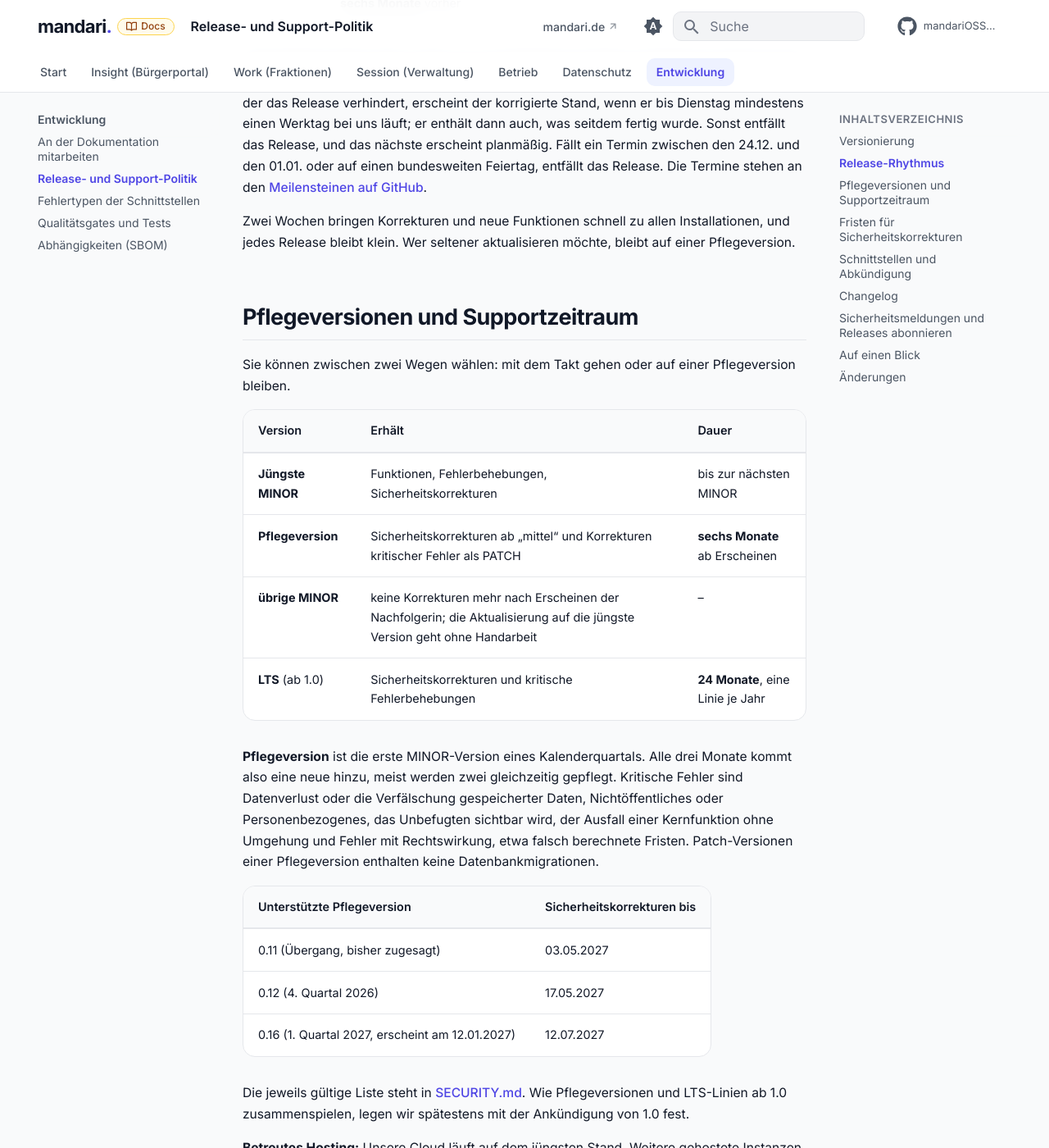
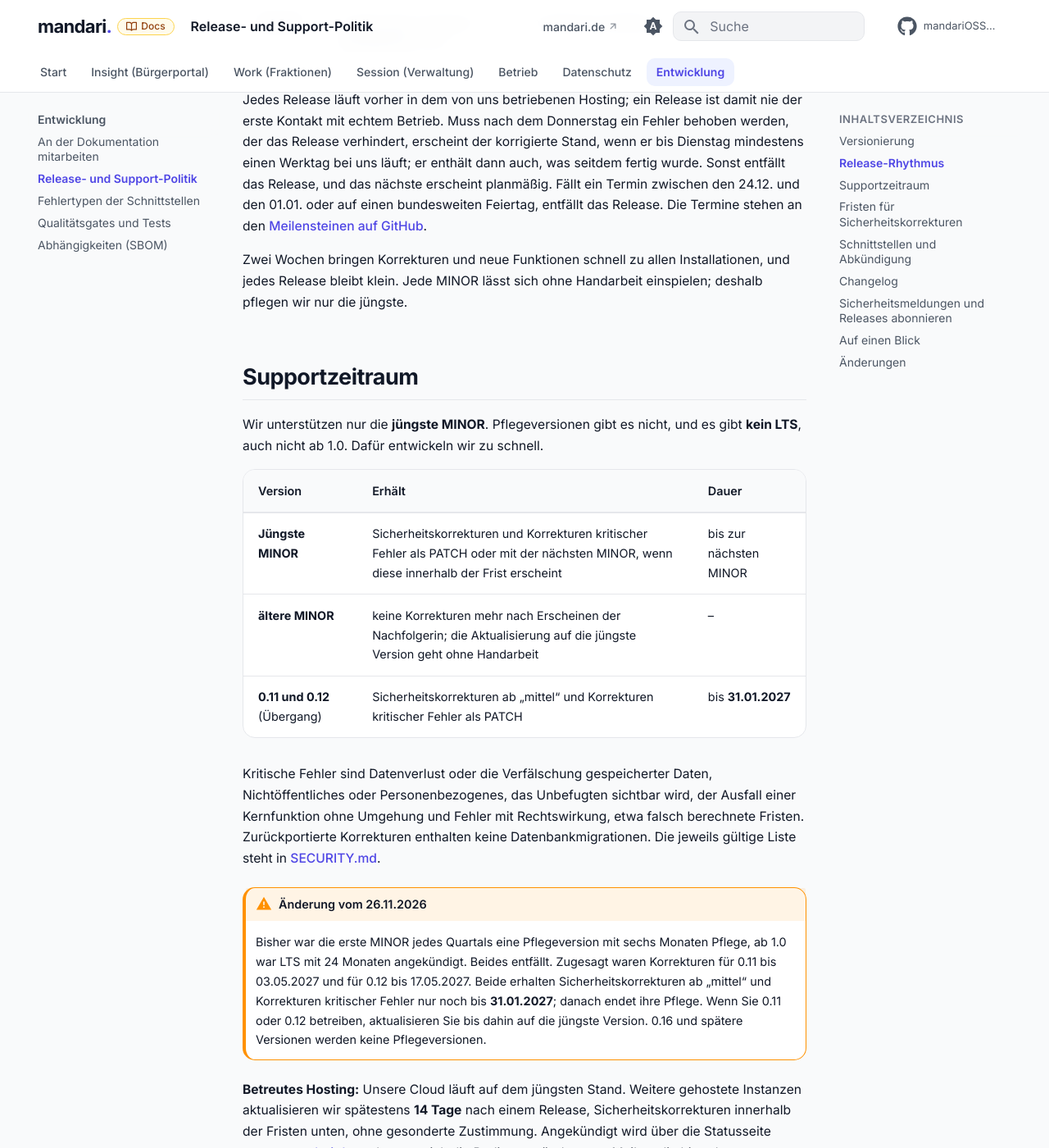
Before and after one commit to mandariOSS/docs, an MkDocs documentation site: the page built from docs/entwicklung/release-politik.md, in a window 1280 px wide and 1400 px high, scrolled down 1686 px. Shown: the whole window at 82% size. Built offline with MkDocs 1.6.1 and Material for MkDocs 9.7.7, drawn with Linux system fonts in a browser that asks for light colours; comment, search, counter and statistics services are not loaded; some of the changed text lies outside the part shown.

Commit message:
Release-Politik: keine Pflegeversionen und kein LTS, MAJOR drei Monate vorher
Entscheidung der Projektleitung vom 26.11.2026, gleichlautend mit
docs/RELEASE_POLITIK.md und SECURITY.md im Repository mandariOSS/mandari:
- Unterstützt wird nur die jüngste MINOR. Keine Pflegeversionen je Quartal,
  kein LTS, auch nicht ab 1.0.
- 0.11 und 0.12 erhalten Korrekturen nur noch bis 31.01.2027 statt bis
  03.05.2027 bzw. 17.05.2027; 0.16 wird keine Pflegeversion.
- Niedrige Sicherheitsbefunde mit der nächsten MINOR.
- MAJOR mindestens drei statt sechs Monate vorher angekündigt.

Abschnitt „Pflegeversionen und Supportzeitraum“ heißt jetzt „Supportzeitraum“;
der Verweis aus „Updates und Backups“ zeigt auf den neuen Anker.

```diff
--- a/docs/entwicklung/release-politik.md
+++ b/docs/entwicklung/release-politik.md
@@ -8,7 +8,7 @@ description: Wie mandari versioniert wird, wie oft Releases erscheinen, welche V
 Kommunen planen Fachverfahren über Jahre. Diese Seite legt fest, wie mandari versioniert wird, wie oft Releases erscheinen, welche Versionen wie lange Korrekturen erhalten, in welcher Frist Sicherheitslücken geschlossen werden und wie lange Schnittstellen stabil bleiben. Sie ist die verbindliche Grundlage für Betreiber, Selbstbetreiber und Vergabestellen.
 
 !!! info "Stand"
-    Fassung vom 11.11.2026, gültig ab Version 0.13.0: Release alle zwei Wochen, Pflegeversionen je Quartal. Die erste Fassung wurde am 17.09.2026 beschlossen und galt ab 0.10.0. Änderungen vermerken wir unten mit Datum. Die Fassung im Repository steht in `docs/RELEASE_POLITIK.md`.
+    Fassung vom 26.11.2026: keine Pflegeversionen und kein LTS, unterstützt wird nur die jüngste MINOR; eine MAJOR-Version kündigen wir mindestens drei Monate vorher an. Die vorige Fassung vom 11.11.2026 galt ab Version 0.13.0 (Release alle zwei Wochen). Die erste Fassung wurde am 17.09.2026 beschlossen und galt ab 0.10.0. Änderungen vermerken wir unten mit Datum. Die Fassung im Repository steht in `docs/RELEASE_POLITIK.md`.
 
 ## Versionierung
 
@@ -18,9 +18,9 @@ mandari folgt [Semantic Versioning 2.0](https://semver.org/lang/de/) (`MAJOR.MIN
 |------|-----------|-------------------|----------|
 | **PATCH** | nur Fehlerbehebungen und Sicherheitskorrekturen, keine neuen Funktionen | ohne Prüfung einspielen | 0.16.0 → 0.16.1 |
 | **MINOR** | neue Funktionen, Einstellungen, Schnittstellenversionen; alles Bisherige läuft weiter | einspielen ohne Handarbeit | 0.16 → 0.17 |
-| **MAJOR** | eine Migration mit Handarbeit, der Bruch einer veröffentlichten Schnittstelle oder der Wegfall einer Funktion | Umstellung planen; wir kündigen sie lange vorher an | 1.x → 2.0 |
+| **MAJOR** | eine Migration mit Handarbeit, der Bruch einer veröffentlichten Schnittstelle oder der Wegfall einer Funktion | Umstellung planen; wir kündigen sie mindestens drei Monate vorher an | 1.x → 2.0 |
 
-**Vor 1.0** halten wir uns bereits an diese Regeln. Brechende Änderungen sind bis 1.0 in einer MINOR-Version nur ausnahmsweise erlaubt: Sie stehen mindestens vier Wochen vorher im Changelog unter „Abgekündigt“, bekommen eine Migrationsanleitung und kommen nie in eine Patch-Version einer Pflegeversion.
+**Vor 1.0** halten wir uns bereits an diese Regeln. Brechende Änderungen sind bis 1.0 in einer MINOR-Version nur ausnahmsweise erlaubt: Sie stehen mindestens vier Wochen vorher im Changelog unter „Abgekündigt“, bekommen eine Migrationsanleitung und kommen nie in eine PATCH-Version.
 
 Die Container-Images tragen die Version als Tag, zum Beispiel `v0.16.0`. Dazu gibt es bewegliche Tags (`v0.16` für die jüngste Patch-Version einer Linie, `latest`) und Entwicklungs-Tags, siehe [Updates und Backups](../betrieb/updates-backups.md#versionen). Entwicklungsstände (`dev`, `dev-<commit>`) sind keine Releases und tragen keine Zusage. Zu jedem Release gehört eine Stückliste der Abhängigkeiten als Anhang (siehe [Abhängigkeiten (SBOM)](sbom.md)).
 
@@ -30,32 +30,26 @@ Die Container-Images tragen die Version als Tag, zum Beispiel `v0.16.0`. Dazu gi
 |-----|----------|--------|
 | **MINOR** | alle **zwei Wochen**, dienstags | was am Donnerstag davor fertig war und seitdem in unserem Betrieb läuft |
 | **PATCH** | bei Bedarf, innerhalb der Fristen unten | nur Korrekturen, keine neuen Funktionen |
-| **MAJOR** | angekündigt mindestens **sechs Monate** vorher | mit Migrationsleitfaden |
+| **MAJOR** | angekündigt mindestens **drei Monate** vorher | mit Migrationsleitfaden |
 
 Jedes Release läuft vorher in dem von uns betriebenen Hosting; ein Release ist damit nie der erste Kontakt mit echtem Betrieb. Muss nach dem Donnerstag ein Fehler behoben werden, der das Release verhindert, erscheint der korrigierte Stand, wenn er bis Dienstag mindestens einen Werktag bei uns läuft; er enthält dann auch, was seitdem fertig wurde. Sonst entfällt das Release, und das nächste erscheint planmäßig. Fällt ein Termin zwischen den 24.12. und den 01.01. oder auf einen bundesweiten Feiertag, entfällt das Release. Die Termine stehen an den [Meilensteinen auf GitHub](https://github.com/mandariOSS/mandari/milestones).
 
-Zwei Wochen bringen Korrekturen und neue Funktionen schnell zu allen Installationen, und jedes Release bleibt klein. Wer seltener aktualisieren möchte, bleibt auf einer Pflegeversion.
+Zwei Wochen bringen Korrekturen und neue Funktionen schnell zu allen Installationen, und jedes Release bleibt klein. Jede MINOR lässt sich ohne Handarbeit einspielen; deshalb pflegen wir nur die jüngste.
 
-## Pflegeversionen und Supportzeitraum
+## Supportzeitraum
 
-Sie können zwischen zwei Wegen wählen: mit dem Takt gehen oder auf einer Pflegeversion bleiben.
+Wir unterstützen nur die **jüngste MINOR**. Pflegeversionen gibt es nicht, und es gibt **kein LTS**, auch nicht ab 1.0. Dafür entwickeln wir zu schnell.
 
 | Version | Erhält | Dauer |
 |---------|--------|-------|
-| **Jüngste MINOR** | Funktionen, Fehlerbehebungen, Sicherheitskorrekturen | bis zur nächsten MINOR |
-| **Pflegeversion** | Sicherheitskorrekturen ab „mittel“ und Korrekturen kritischer Fehler als PATCH | **sechs Monate** ab Erscheinen |
-| **übrige MINOR** | keine Korrekturen mehr nach Erscheinen der Nachfolgerin; die Aktualisierung auf die jüngste Version geht ohne Handarbeit | – |
-| **LTS** (ab 1.0) | Sicherheitskorrekturen und kritische Fehlerbehebungen | **24 Monate**, eine Linie je Jahr |
+| **Jüngste MINOR** | Sicherheitskorrekturen und Korrekturen kritischer Fehler als PATCH oder mit der nächsten MINOR, wenn diese innerhalb der Frist erscheint | bis zur nächsten MINOR |
+| **ältere MINOR** | keine Korrekturen mehr nach Erscheinen der Nachfolgerin; die Aktualisierung auf die jüngste Version geht ohne Handarbeit | – |
+| **0.11 und 0.12** (Übergang) | Sicherheitskorrekturen ab „mittel“ und Korrekturen kritischer Fehler als PATCH | bis **31.01.2027** |
 
-**Pflegeversion** ist die erste MINOR-Version eines Kalenderquartals. Alle drei Monate kommt also eine neue hinzu, meist werden zwei gleichzeitig gepflegt. Kritische Fehler sind Datenverlust oder die Verfälschung gespeicherter Daten, Nichtöffentliches oder Personenbezogenes, das Unbefugten sichtbar wird, der Ausfall einer Kernfunktion ohne Umgehung und Fehler mit Rechtswirkung, etwa falsch berechnete Fristen. Patch-Versionen einer Pflegeversion enthalten keine Datenbankmigrationen.
+Kritische Fehler sind Datenverlust oder die Verfälschung gespeicherter Daten, Nichtöffentliches oder Personenbezogenes, das Unbefugten sichtbar wird, der Ausfall einer Kernfunktion ohne Umgehung und Fehler mit Rechtswirkung, etwa falsch berechnete Fristen. Zurückportierte Korrekturen enthalten keine Datenbankmigrationen. Die jeweils gültige Liste steht in [SECURITY.md](https://github.com/mandariOSS/mandari/blob/main/SECURITY.md#unterstützte-versionen).
 
-| Unterstützte Pflegeversion | Sicherheitskorrekturen bis |
-|----------------------------|----------------------------|
-| 0.11 (Übergang, bisher zugesagt) | 03.05.2027 |
-| 0.12 (4. Quartal 2026) | 17.05.2027 |
-| 0.16 (1. Quartal 2027, erscheint am 12.01.2027) | 12.07.2027 |
-
-Die jeweils gültige Liste steht in [SECURITY.md](https://github.com/mandariOSS/mandari/blob/main/SECURITY.md#unterstützte-versionen). Wie Pflegeversionen und LTS-Linien ab 1.0 zusammenspielen, legen wir spätestens mit der Ankündigung von 1.0 fest.
+!!! warning "Änderung vom 26.11.2026"
+    Bisher war die erste MINOR jedes Quartals eine Pflegeversion mit sechs Monaten Pflege, ab 1.0 war LTS mit 24 Monaten angekündigt. Beides entfällt. Zugesagt waren Korrekturen für 0.11 bis 03.05.2027 und für 0.12 bis 17.05.2027. Beide erhalten Sicherheitskorrekturen ab „mittel“ und Korrekturen kritischer Fehler nur noch bis **31.01.2027**; danach endet ihre Pflege. Wenn Sie 0.11 oder 0.12 betreiben, aktualisieren Sie bis dahin auf die jüngste Version. 0.16 und spätere Versionen werden keine Pflegeversionen.
 
 **Betreutes Hosting:** Unsere Cloud läuft auf dem jüngsten Stand. Weitere gehostete Instanzen aktualisieren wir spätestens **14 Tage** nach einem Release, Sicherheitskorrekturen innerhalb der Fristen unten, ohne gesonderte Zustimmung. Angekündigt wird über die Statusseite [status.mandari.de](https://status.mandari.de) und, wenn sich die Bedienung ändert, per Mail an die hinterlegte Kontaktadresse.
 
@@ -63,12 +57,12 @@ Die jeweils gültige Liste steht in [SECURITY.md](https://github.com/mandariOSS/
 
 Schweregrad nach CVSS 3.1:
 
-| Schweregrad | CVSS | Korrektur in Produktion und als Release | Pflegeversionen | Veröffentlichung des Advisories |
-|-------------|------|------------------------------------------|-----------------|---------------------------------|
+| Schweregrad | CVSS | Korrektur in Produktion und als Release | 0.11 und 0.12 (bis 31.01.2027) | Veröffentlichung des Advisories |
+|-------------|------|------------------------------------------|--------------------------------|---------------------------------|
 | **Kritisch** | ab 9,0 | **72 Stunden** | PATCH in derselben Frist | mit der Korrektur, CVE wird beantragt |
 | **Hoch** | 7,0 bis 8,9 | **7 Tage** | PATCH in derselben Frist | mit der Korrektur, CVE wird beantragt |
 | **Mittel** | 4,0 bis 6,9 | **30 Tage** | PATCH in derselben Frist | mit der Korrektur |
-| **Niedrig** | unter 4,0 | spätestens mit der nächsten Pflegeversion | – | im Changelog |
+| **Niedrig** | unter 4,0 | spätestens mit der nächsten MINOR | – | im Changelog |
 
 Für die jüngste Version erscheint die Korrektur als PATCH oder mit der nächsten MINOR, wenn diese innerhalb der Frist erscheint. Die Frist beginnt mit der Bestätigung der Meldung; den Eingang bestätigen wir innerhalb von drei Werktagen. Abhängigkeiten überwacht Dependabot, und die Prüfungen mit `pip-audit` und `npm audit` blockieren Änderungen mit bekannten Lücken ab „hoch“. Ist eine Korrektur in der Frist nicht möglich, veröffentlichen wir eine Übergangsmaßnahme (Konfiguration, Abschaltung einer Funktion) und einen Termin.
 
@@ -102,13 +96,14 @@ Der [Changelog](https://github.com/mandariOSS/mandari/blob/main/CHANGELOG.md) fo
 | Punkt | Regel |
 |-------|-------|
 | Rhythmus MINOR | alle zwei Wochen, dienstags |
-| Pflegeversion | erste MINOR jedes Quartals, sechs Monate Sicherheitskorrekturen ab „mittel“ und kritische Fehler |
-| übrige MINOR | Korrekturen bis zur nächsten MINOR |
-| Übergang | 0.11 bis 03.05.2027, 0.12 bis 17.05.2027 |
-| LTS | ab 1.0, 24 Monate, jährlich |
+| Unterstützt | nur die jüngste MINOR: Sicherheitskorrekturen und kritische Fehler als PATCH oder mit der nächsten MINOR |
+| ältere MINOR | keine Korrekturen mehr; Aktualisierung ohne Handarbeit |
+| Pflegeversionen, LTS | keine, auch nicht ab 1.0 |
+| Übergang | 0.11 und 0.12 bis 31.01.2027, Sicherheitskorrekturen ab „mittel“ und kritische Fehler |
 | Aktualisierung im betreuten Hosting | binnen 14 Tagen, Sicherheit nach Fristen |
-| Sicherheitsfristen | 72 Stunden, 7 Tage, 30 Tage, nächste Pflegeversion |
-| MAJOR | mindestens sechs Monate angekündigt |
+| Sicherheitsfristen | 72 Stunden, 7 Tage, 30 Tage, nächste MINOR |
+| Brechende Änderungen vor 1.0 | mindestens vier Wochen angekündigt, nie in einer PATCH-Version |
+| MAJOR | mindestens drei Monate angekündigt, mit Migrationsleitfaden |
 | Abkündigung von Schnittstellen | OParl 12 Monate, übrige 6 Monate |
 | Verteiler | security-announce@mandari.de |
 
@@ -116,5 +111,6 @@ Der [Changelog](https://github.com/mandariOSS/mandari/blob/main/CHANGELOG.md) fo
 
 | Datum | Änderung |
 |-------|----------|
+| 26.11.2026 | keine Pflegeversionen und kein LTS mehr, unterstützt wird nur die jüngste MINOR; 0.11 und 0.12 erhalten Korrekturen nur noch bis 31.01.2027 statt bis 03.05.2027 bzw. 17.05.2027; niedrige Sicherheitsbefunde mit der nächsten MINOR; MAJOR mindestens drei statt sechs Monate vorher angekündigt |
 | 11.11.2026 | Release alle zwei Wochen statt alle zwei Monate; Pflegeversionen je Quartal statt Pflege jeder vorherigen MINOR; Frist für niedrige Befunde an die Pflegeversion gebunden; Übergang für 0.11 und 0.12 |
 | 17.09.2026 | erste Fassung, gültig ab 0.10.0 |
```
Also changed, not shown: docs/betrieb/updates-backups.md (+2 -2 lines).
